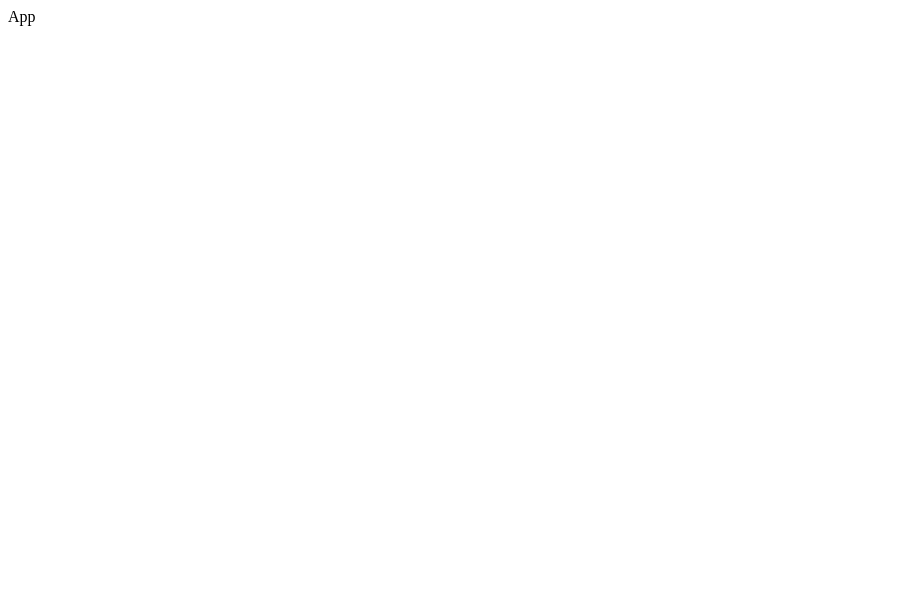
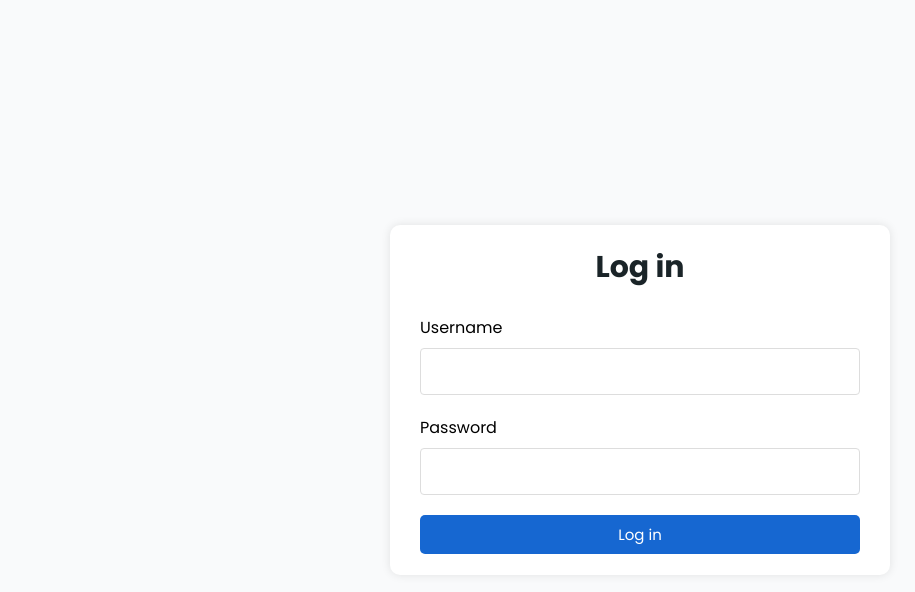
Before and after one commit to DannielVo/iBanking, a React (Vite) app in the folder iBanking/: page / in a window 1280 px wide. Shown: the top 592 px of the page, without its empty margins (0-915 px from the left). Built offline with nearby package versions, Linux system fonts and the light colour scheme.

Commit message:
Feat: Finish Login page

```diff
--- a/iBanking/index.html
+++ b/iBanking/index.html
@@ -4,6 +4,7 @@
     <meta charset="UTF-8" />
     <link rel="icon" type="image/svg+xml" href="/vite.svg" />
     <meta name="viewport" content="width=device-width, initial-scale=1.0" />
+    <link rel="shortcut icon" href="/public/fav-icon.png" type="image/x-icon" />
     <title>iBanking</title>
   </head>
   <body>
--- a/iBanking/src/App.jsx
+++ b/iBanking/src/App.jsx
@@ -1,7 +1,12 @@
 import React from "react";
+import Login from "./pages/login/Login";
 
 const App = () => {
-  return <div>App</div>;
+  return (
+    <>
+      <Login></Login>
+    </>
+  );
 };
 
 export default App;
--- /dev/null
+++ b/iBanking/src/assets/assets.js
@@ -0,0 +1,5 @@
+import mainLogo from "./main-logo.png";
+
+export const assets = {
+  mainLogo,
+};
--- a/iBanking/src/index.css
+++ b/iBanking/src/index.css
@@ -0,0 +1,17 @@
+@import url("https://fonts.googleapis.com/css2?family=Poppins:ital,wght@0,100;0,200;0,300;0,400;0,500;0,600;0,700;0,800;0,900;1,100;1,200;1,300;1,400;1,500;1,600;1,700;1,800;1,900&display=swap");
+
+* {
+  padding: 0;
+  margin: 0;
+  box-sizing: border-box;
+  font-family: "Poppins";
+}
+
+:root {
+  --main-background: #fff;
+  --secondary-background: #f9fafb;
+  --text-color: #1a2428;
+  --blue-item: #004aad;
+  --blur-item: #1667d1;
+  --red-item: #af4c0f;
+}
--- /dev/null
+++ b/iBanking/src/pages/login/Login.jsx
@@ -0,0 +1,30 @@
+import React from "react";
+import "./login.css";
+
+const Login = () => {
+  return (
+    <div class="login-wrapper">
+      <div class="login-container">
+        <h2 class="login-title">Log in</h2>
+
+        <form>
+          <div class="login-form-group">
+            <label for="">Username</label>
+            <input type="text" name="" id="" />
+          </div>
+
+          <div class="login-form-group">
+            <label for="">Password</label>
+            <input type="password" name="" id="" />
+          </div>
+
+          <div class="login-form-footer">
+            <button class="login-btn">Log in</button>
+          </div>
+        </form>
+      </div>
+    </div>
+  );
+};
+
+export default Login;
--- /dev/null
+++ b/iBanking/src/pages/login/login.css
@@ -0,0 +1,80 @@
+.login-wrapper {
+  display: flex;
+  justify-content: center;
+  align-items: center;
+  min-height: 100vh;
+  background-color: var(--secondary-background);
+}
+
+.login-container {
+  width: 500px;
+  height: 350px;
+  background-color: var(--main-background);
+  border: none;
+  border-radius: 10px;
+  box-shadow: 0 0 10px rgba(0, 0, 0, 0.1);
+  padding: 20px 30px;
+}
+
+.login-title {
+  text-align: center;
+  margin-bottom: 25px;
+  font-size: 30px;
+  color: var(--text-color);
+}
+
+.login-form-group {
+  margin-bottom: 20px;
+}
+
+.login-form-group label {
+  display: block;
+  margin-bottom: 8px;
+}
+
+.login-form-group input {
+  width: 100%;
+  padding: 10px;
+  border: 1px solid #ddd;
+  border-radius: 4px;
+  box-sizing: border-box;
+  font-size: 16px;
+}
+
+.login-form-group input:focus {
+  outline: none;
+  border: 2px solid var(--blue-item);
+  box-shadow: 0 0 2px rgba(0, 0, 0, 0.3);
+}
+
+.remember-forgot {
+  display: flex;
+  justify-content: space-between;
+  align-items: center;
+  margin-bottom: 15px;
+}
+
+.remember-check input {
+  margin-right: 8px;
+}
+
+.remember-check label {
+  font-size: 16px;
+}
+
+.login-btn {
+  width: 100%;
+  padding: 8px;
+  border-radius: 5px;
+  border: none;
+  font-size: 15px;
+  color: var(--main-background);
+  background: var(--blur-item);
+  cursor: pointer;
+  transition: 0.3s;
+  margin-bottom: 20px;
+}
+
+.login-btn:hover {
+  background: var(--blue-item);
+}
```
Also changed, not shown: iBanking/public/fav-icon.png (added), iBanking/src/assets/main-logo.png (added).
